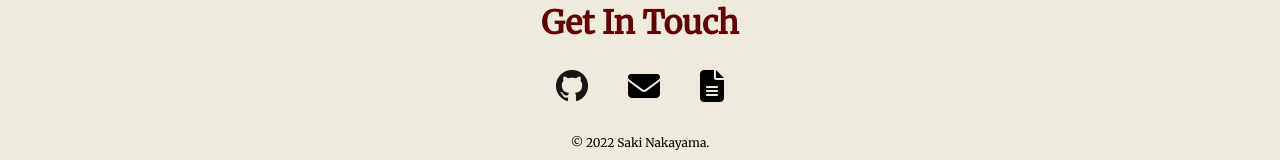
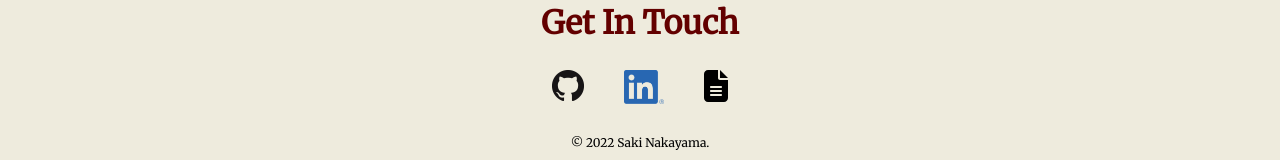
Before and after one commit to sakinakayama/my-portfolio, a React (Create React App) app: page / in a window 1280 px wide. Shown: the part 1889-2049 px from the top of the page. Built offline with nearby package versions, Linux system fonts and the light colour scheme; a web font is replaced by a local one.

Commit message:
Modify contacts

```diff
--- a/src/component/contact/Contact.jsx
+++ b/src/component/contact/Contact.jsx
@@ -1,7 +1,8 @@
 import "./contact.scss";
 import { FontAwesomeIcon } from "@fortawesome/react-fontawesome";
-import { faEnvelope, faFileLines } from "@fortawesome/free-solid-svg-icons";
+import { faCoffee, faFileLines } from "@fortawesome/free-solid-svg-icons";
 import Github from "../../img/GitHub-Mark-32px.png";
+import Linkedin from "../../img/LI-In-Bug.png";
 import Cv from "../../document/CV - Saki-Nakayama.pdf";
 
 export default function Contact() {
@@ -13,10 +14,10 @@ export default function Contact() {
           <img src={Github} className="icon-github" alt="" />
         </a>
         <a
-          href=""
-          onClick={() => (window.location.href = "mailto:saki110490@gmail.com")}
+          href="https://linkedin.com/in/saki-nakayama-664837218"
+          target="_blank"
         >
-          <FontAwesomeIcon icon={faEnvelope} size="2x" className="icon-font" />
+          <img src={Linkedin} className="icon-linkedin" alt="" />
         </a>
         <a href={Cv} target="_blank">
           <FontAwesomeIcon icon={faFileLines} size="2x" className="icon-font" />
--- a/src/component/contact/contact.scss
+++ b/src/component/contact/contact.scss
@@ -29,6 +29,14 @@
   vertical-align: top;
 }
 
+.icon-linkedin{
+  display: inline-block;
+  margin: 0 20px;
+  width: 40px;
+  vertical-align: top;
+  color: black;
+}
+
 .icon-font {
   display: inline-block;
   margin: 0 20px;
```
Also changed, not shown: src/img/LI-In-Bug.png (added).
